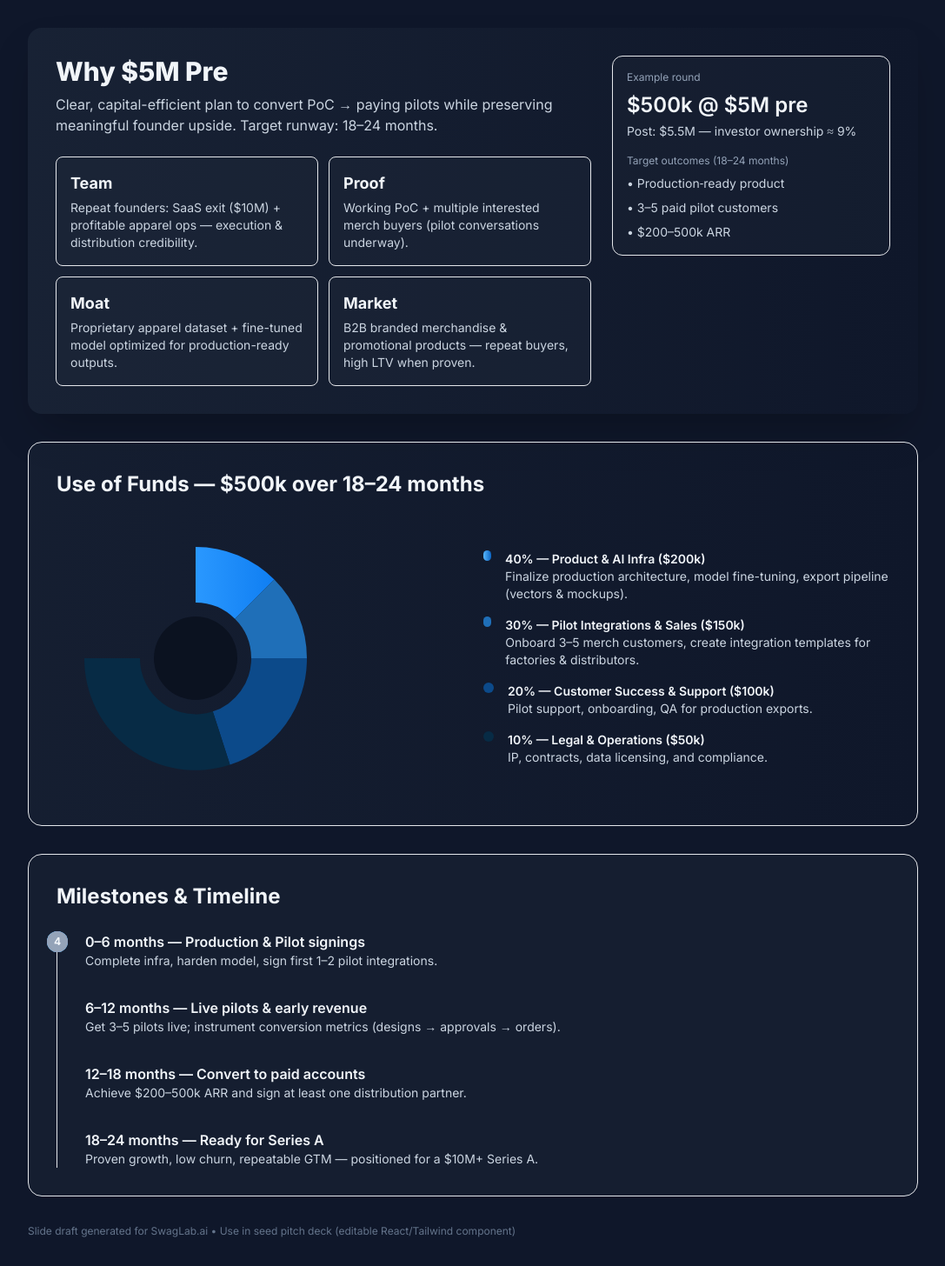
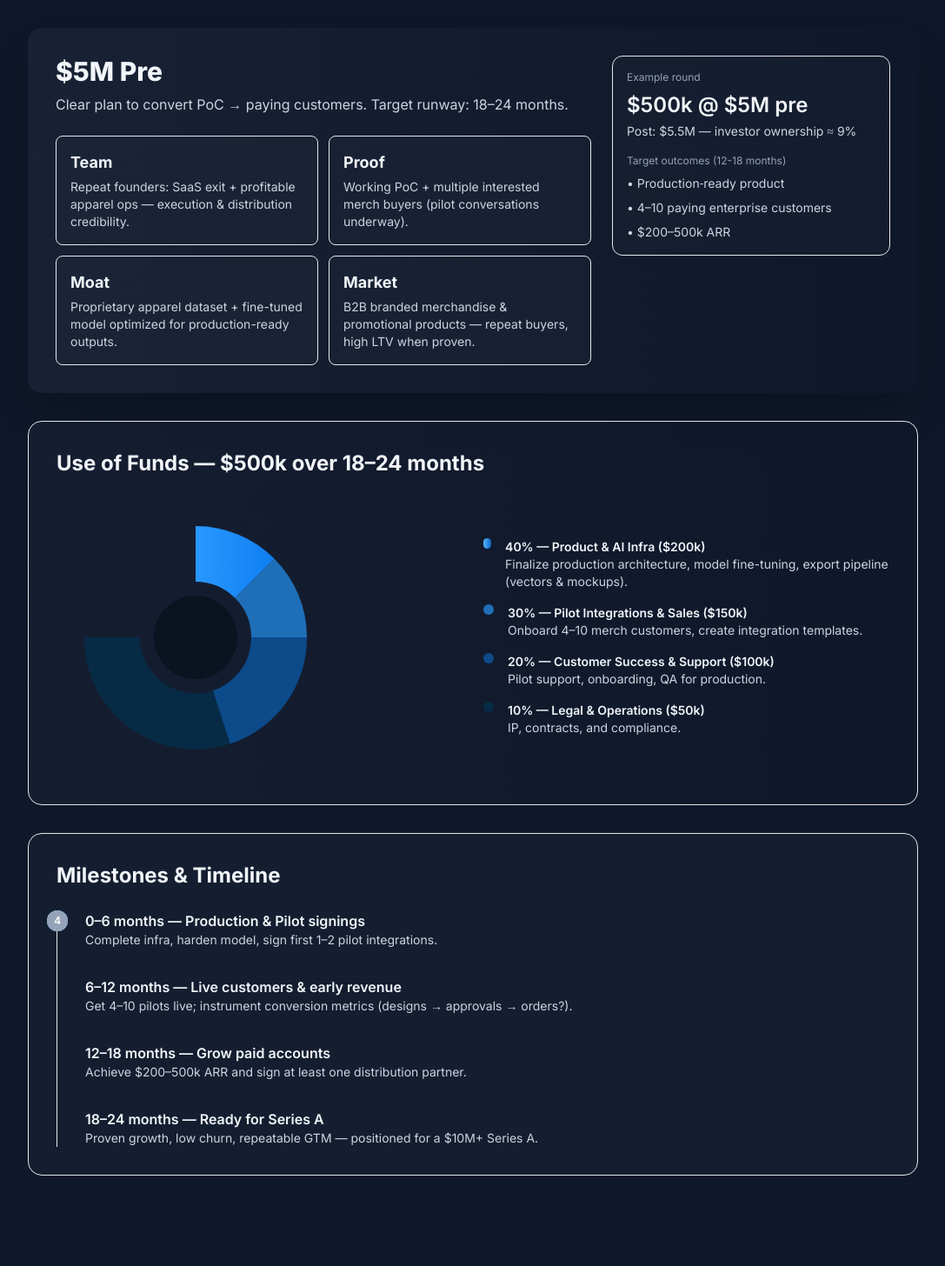
Before and after one commit to Madison-SwabLab/swaglabweb, a React (Vite) app: page /pitch in a window 1280 px wide. Shown: the whole page at 87% size, without its empty margins (96-1183 px from the left). After the commit the page ends 1416 px from the top, so only its background shows below. Built offline with nearby package versions, Linux system fonts and the light colour scheme; the HTML template or start-up script is replaced by a standard one.

Commit message:
Update Why5MPreSlides.tsx

```diff
--- a/src/pages/pitch/Why5MPreSlides.tsx
+++ b/src/pages/pitch/Why5MPreSlides.tsx
@@ -7,13 +7,13 @@ export default function Why5MPreSlides() {
         <section className="rounded-2xl bg-gradient-to-r from-slate-800/60 to-slate-900/60 p-8 shadow-2xl">
           <div className="flex items-start justify-between gap-6">
             <div>
-              <h1 className="text-3xl font-extrabold">Why $5M Pre</h1>
-              <p className="mt-2 text-slate-300 max-w-prose">Clear, capital-efficient plan to convert PoC → paying pilots while preserving meaningful founder upside. Target runway: 18–24 months.</p>
+              <h1 className="text-3xl font-extrabold">$5M Pre</h1>
+              <p className="mt-2 text-slate-300 max-w-prose">Clear plan to convert PoC → paying customers. Target runway: 18–24 months.</p>
 
               <ul className="mt-6 grid gap-3 sm:grid-cols-2">
                 <li className="rounded-lg border border-white/6 bg-slate-800/40 p-4">
                   <strong className="block text-lg">Team</strong>
-                  <span className="block mt-1 text-slate-300 text-sm">Repeat founders: SaaS exit ($10M) + profitable apparel ops — execution & distribution credibility.</span>
+                  <span className="block mt-1 text-slate-300 text-sm">Repeat founders: SaaS exit + profitable apparel ops — execution & distribution credibility.</span>
                 </li>
                 <li className="rounded-lg border border-white/6 bg-slate-800/40 p-4">
                   <strong className="block text-lg">Proof</strong>
@@ -36,10 +36,10 @@ export default function Why5MPreSlides() {
                 <div className="mt-2 text-2xl font-semibold">$500k @ $5M pre</div>
                 <div className="mt-1 text-sm text-slate-300">Post: $5.5M — investor ownership ≈ 9%</div>
 
-                <div className="mt-4 text-xs text-slate-400">Target outcomes (18–24 months)</div>
+                <div className="mt-4 text-xs text-slate-400">Target outcomes (12-18 months)</div>
                 <ul className="mt-2 space-y-2 text-sm text-slate-300">
                   <li>• Production‑ready product</li>
-                  <li>• 3–5 paid pilot customers</li>
+                  <li>• 4–10 paying enterprise customers</li>
                   <li>• $200–500k ARR</li>
                 </ul>
               </div>
@@ -84,21 +84,21 @@ export default function Why5MPreSlides() {
                   <div className="h-3 w-3 rounded-full bg-[#1f6fb8]" />
                   <div>
                     <div className="text-sm font-semibold">30% — Pilot Integrations & Sales ($150k)</div>
-                    <div className="text-sm text-slate-300">Onboard 3–5 merch customers, create integration templates for factories & distributors.</div>
+                    <div className="text-sm text-slate-300">Onboard 4–10 merch customers, create integration templates.</div>
                   </div>
                 </li>
                 <li className="flex items-start gap-4">
                   <div className="h-3 w-3 rounded-full bg-[#0c4a8a]" />
                   <div>
                     <div className="text-sm font-semibold">20% — Customer Success & Support ($100k)</div>
-                    <div className="text-sm text-slate-300">Pilot support, onboarding, QA for production exports.</div>
+                    <div className="text-sm text-slate-300">Pilot support, onboarding, QA for production.</div>
                   </div>
                 </li>
                 <li className="flex items-start gap-4">
                   <div className="h-3 w-3 rounded-full bg-[#072b45]" />
                   <div>
                     <div className="text-sm font-semibold">10% — Legal & Operations ($50k)</div>
-                    <div className="text-sm text-slate-300">IP, contracts, data licensing, and compliance.</div>
+                    <div className="text-sm text-slate-300">IP, contracts, and compliance.</div>
                   </div>
                 </li>
               </ul>
@@ -121,14 +121,14 @@ export default function Why5MPreSlides() {
               <li>
                 <span className="absolute -left-3 top-0 flex h-6 w-6 items-center justify-center rounded-full bg-emerald-400 text-xs font-bold">2</span>
                 <div className="ml-2">
-                  <div className="font-semibold">6–12 months — Live pilots & early revenue</div>
-                  <div className="text-sm text-slate-300">Get 3–5 pilots live; instrument conversion metrics (designs → approvals → orders).</div>
+                  <div className="font-semibold">6–12 months — Live customers & early revenue</div>
+                  <div className="text-sm text-slate-300">Get 4–10 pilots live; instrument conversion metrics (designs → approvals → orders?).</div>
                 </div>
               </li>
               <li>
                 <span className="absolute -left-3 top-0 flex h-6 w-6 items-center justify-center rounded-full bg-indigo-400 text-xs font-bold">3</span>
                 <div className="ml-2">
-                  <div className="font-semibold">12–18 months — Convert to paid accounts</div>
+                  <div className="font-semibold">12–18 months — Grow paid accounts</div>
                   <div className="text-sm text-slate-300">Achieve $200–500k ARR and sign at least one distribution partner.</div>
                 </div>
               </li>
@@ -144,7 +144,7 @@ export default function Why5MPreSlides() {
         </section>
 
         {/* Small footer */}
-        <div className="text-xs text-slate-500">Slide draft generated for SwagLab.ai • Use in seed pitch deck (editable React/Tailwind component)</div>
+        <div className="text-xs text-slate-500"></div>
       </div>
     </div>
   );
```
